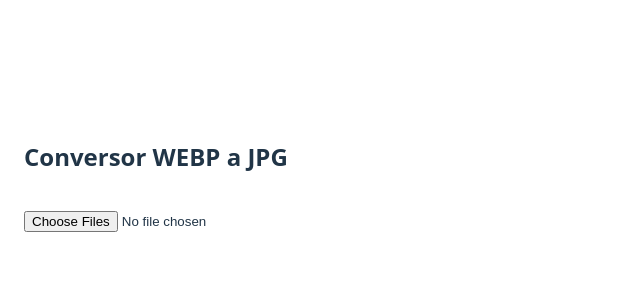
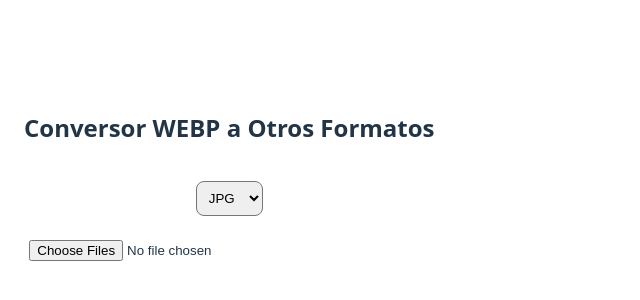
Before and after one commit to MarcosLopezRodriguez/webp-converter, a React (Vite) app in the folder webp-converter/: page / in a window 1280 px wide. Shown: the part 196-496 px from the top of the page, without its empty margins (0-640 px from the left). Built offline with nearby package versions, Linux system fonts and the light colour scheme.

Commit message:
Add support for multiple output formats (JPG, PNG, BMP)

```diff
--- a/webp-converter/src/components/WebpToJpgConverter.jsx
+++ b/webp-converter/src/components/WebpToJpgConverter.jsx
@@ -4,6 +4,7 @@ import saveAs from "file-saver";
 
 export default function WebpToJpgConverter() {
     const [jpgUrls, setJpgUrls] = useState([]);
+    const [outputFormat, setOutputFormat] = useState("jpeg"); // Nuevo estado para el formato de salida
 
     const handleFileChange = (e) => {
         const files = Array.from(e.target.files);
@@ -14,10 +15,10 @@ export default function WebpToJpgConverter() {
             return;
         }
 
-        validFiles.forEach((file) => convertToJpg(file));
+        validFiles.forEach((file) => convertToFormat(file));
     };
 
-    const convertToJpg = (file) => {
+    const convertToFormat = (file) => {
         const img = new Image();
         const reader = new FileReader();
 
@@ -31,8 +32,8 @@ export default function WebpToJpgConverter() {
             canvas.height = img.height;
             const ctx = canvas.getContext("2d");
             ctx.drawImage(img, 0, 0);
-            const jpgDataUrl = canvas.toDataURL("image/jpeg", 1.0);
-            setJpgUrls((prev) => [...prev, { name: file.name.replace(/\.webp$/i, ".jpg"), url: jpgDataUrl }]);
+            const dataUrl = canvas.toDataURL(`image/${outputFormat}`, 1.0);
+            setJpgUrls((prev) => [...prev, { name: file.name.replace(/\.webp$/i, `.${outputFormat}`), url: dataUrl }]);
         };
 
         reader.readAsDataURL(file);
@@ -64,7 +65,14 @@ export default function WebpToJpgConverter() {
 
     return (
         <div style={{ display: "flex", flexDirection: "column", alignItems: "center", gap: "1.5rem", padding: "1.5rem", maxWidth: "960px", margin: "0 auto" }}>
-            <h1 style={{ fontSize: "1.5rem", fontWeight: "bold" }}>Conversor WEBP a JPG</h1>
+            <h1 style={{ fontSize: "1.5rem", fontWeight: "bold" }}>Conversor WEBP a Otros Formatos</h1>
+
+            <select value={outputFormat} onChange={(e) => setOutputFormat(e.target.value)} style={{ padding: "0.5rem", borderRadius: "0.5rem" }}>
+                <option value="jpeg">JPG</option>
+                <option value="png">PNG</option>
+                <option value="bmp">BMP</option>
+            </select>
+
             <input
                 type="file"
                 accept="image/webp"
```
Also changed, not shown: 1 other file (tests, documents, lock files or other folders).
